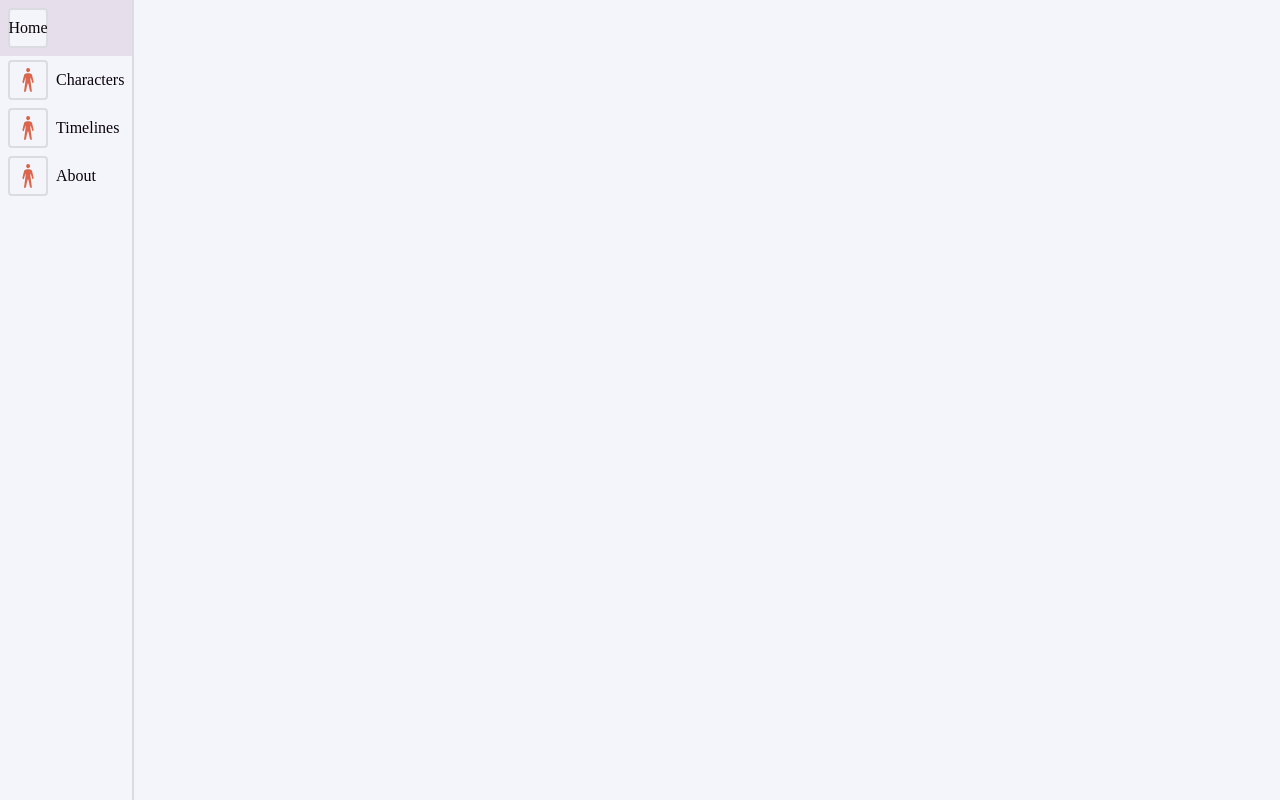
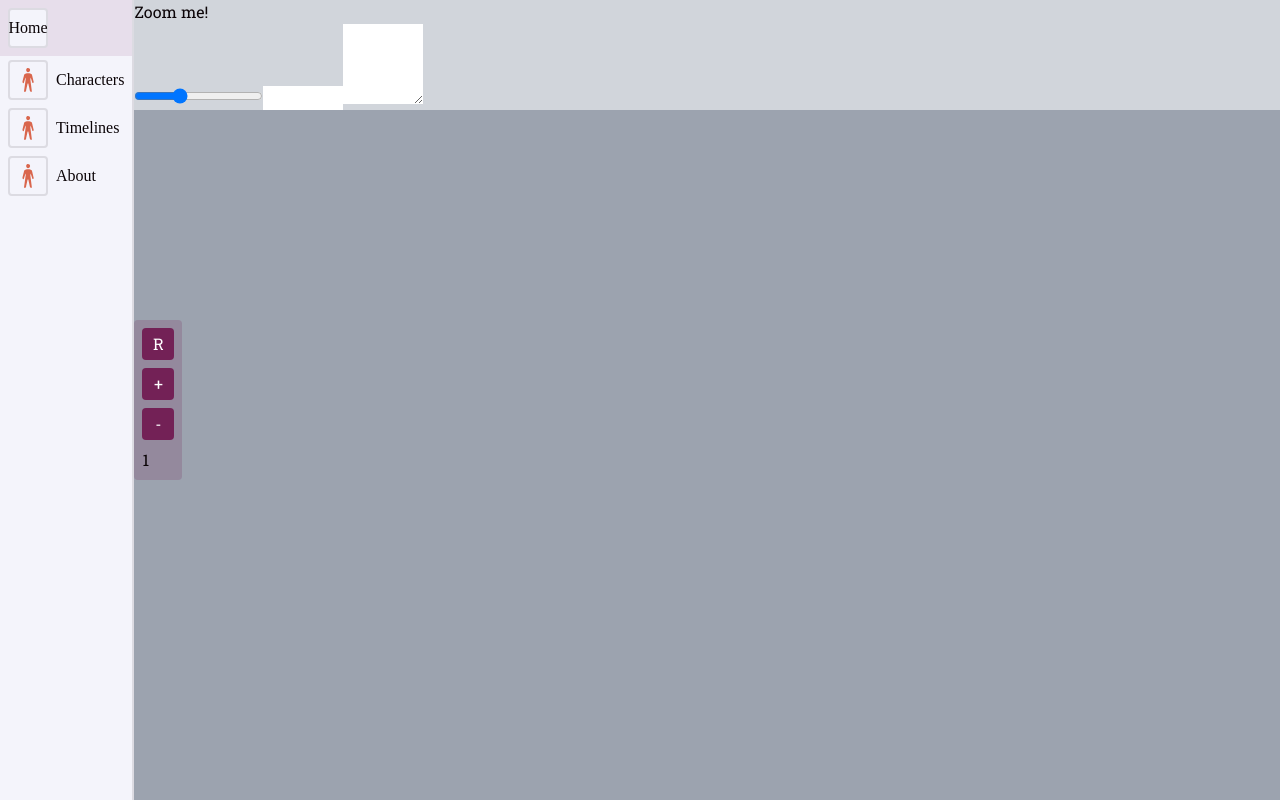
Before and after one commit to Nekonyx13/plotpoint-web, a Vue app: page /characters in a window 1280 px wide. Built offline with nearby package versions, Linux system fonts and the light colour scheme; a web font is replaced by a local one.

Commit message:
Add CharactersView and implement zoom functionality

```diff
--- a/src/router/index.ts
+++ b/src/router/index.ts
@@ -1,5 +1,6 @@
 import { createRouter, createWebHistory } from 'vue-router'
 import HomeView from '../views/HomeView.vue'
+import CharactersView from '@/views/CharactersView.vue'
 
 const router = createRouter({
   history: createWebHistory(import.meta.env.BASE_URL),
@@ -16,6 +17,11 @@ const router = createRouter({
       // this generates a separate chunk (About.[hash].js) for this route
       // which is lazy-loaded when the route is visited.
       component: () => import('../views/AboutView.vue')
+    },
+    {
+      path: '/characters',
+      name: 'characters',
+      component: CharactersView
     }
   ]
 })
--- /dev/null
+++ b/src/views/CharactersView.vue
@@ -0,0 +1,62 @@
+<script setup lang="ts">
+import { onMounted, ref } from 'vue'
+
+const toolbarData = {
+  mode: 'select',
+  zoom: 1
+}
+
+const zoomValue = ref(toolbarData.zoom)
+
+const contentWindow = ref<HTMLElement | null>(null)
+const content = ref<HTMLElement | null>(null)
+
+function handleZoom(e: WheelEvent) {
+  if (!e.ctrlKey) return
+  e.preventDefault()
+  if (e.deltaY > 0) {
+    zoomValue.value -= Math.min(0.1, Math.pow(zoomValue.value, 2) * 0.1)
+  } else {
+    zoomValue.value += 0.1
+  }
+}
+</script>
+
+<template>
+  <div
+    ref="content-window"
+    class="w-full h-full bg-gray-400 overflow-auto relative"
+    @wheel="handleZoom"
+  >
+    <!-- Toolbar -->
+    <div
+      class="toolbar flex flex-col gap-2 bg-accent/20 rounded p-2 absolute z-10 top-1/2 transform -translate-y-1/2"
+    >
+      <button @click="zoomValue = 1">R</button>
+      <button @click="zoomValue += 0.4">+</button>
+      <button @click="zoomValue -= 0.4">-</button>
+      <span> {{ zoomValue }} </span>
+    </div>
+
+    <div
+      ref="content"
+      :style="{
+        transform: `scale(${zoomValue})`,
+        transformOrigin: 'top left',
+        transition: 'transform 0.1s ease-out'
+      }"
+      class="bg-gray-300"
+    >
+      <p class="text-lg">Zoom me!</p>
+      <input v-model="zoomValue" type="range" min="0.5" max="2" step="0.1" class="" />
+      <input type="text" class="w-20" />
+      <textarea class="w-20 h-20"></textarea>
+    </div>
+  </div>
+</template>
+
+<style scoped>
+.toolbar button {
+  @apply w-8 h-8 flex items-center justify-center rounded bg-accent text-white;
+}
+</style>
--- a/src/views/HomeView.vue
+++ b/src/views/HomeView.vue
@@ -1,4 +1,16 @@
-<script setup lang="ts"></script>
+<script setup lang="ts">
+import { onMounted, ref } from 'vue'
+
+const zoomValue = ref(1)
+
+onMounted(() => {
+  // on mouse wheel event zoom in/out
+  window.addEventListener('wheel', (e) => {
+    e.preventDefault()
+    zoomValue.value += e.deltaY > 0 ? -0.1 : 0.1
+  })
+})
+</script>
 
 <template>
   <h1 class="">Hello World!</h1>
@@ -7,4 +19,16 @@
     Lorem ipsum dolor sit amet, consectetur adipiscing elit sed do eiusmod tempor incididunt ut
     labore et dolore magna aliqua.
   </p>
+
+  <div class="w-[600px] h-[400px] bg-gray-200 rounded-lg shadow-lg overflow-auto">
+    <div
+      :style="{ transform: `scale(${zoomValue})`, transformOrigin: 'top left' }"
+      class="bg-gray-300"
+    >
+      <p class="text-lg">Zoom me!</p>
+      <input v-model="zoomValue" type="range" min="0.5" max="2" step="0.1" class="" />
+      <input type="text" class="w-20" />
+      <textarea class="w-20 h-20"></textarea>
+    </div>
+  </div>
 </template>
```
